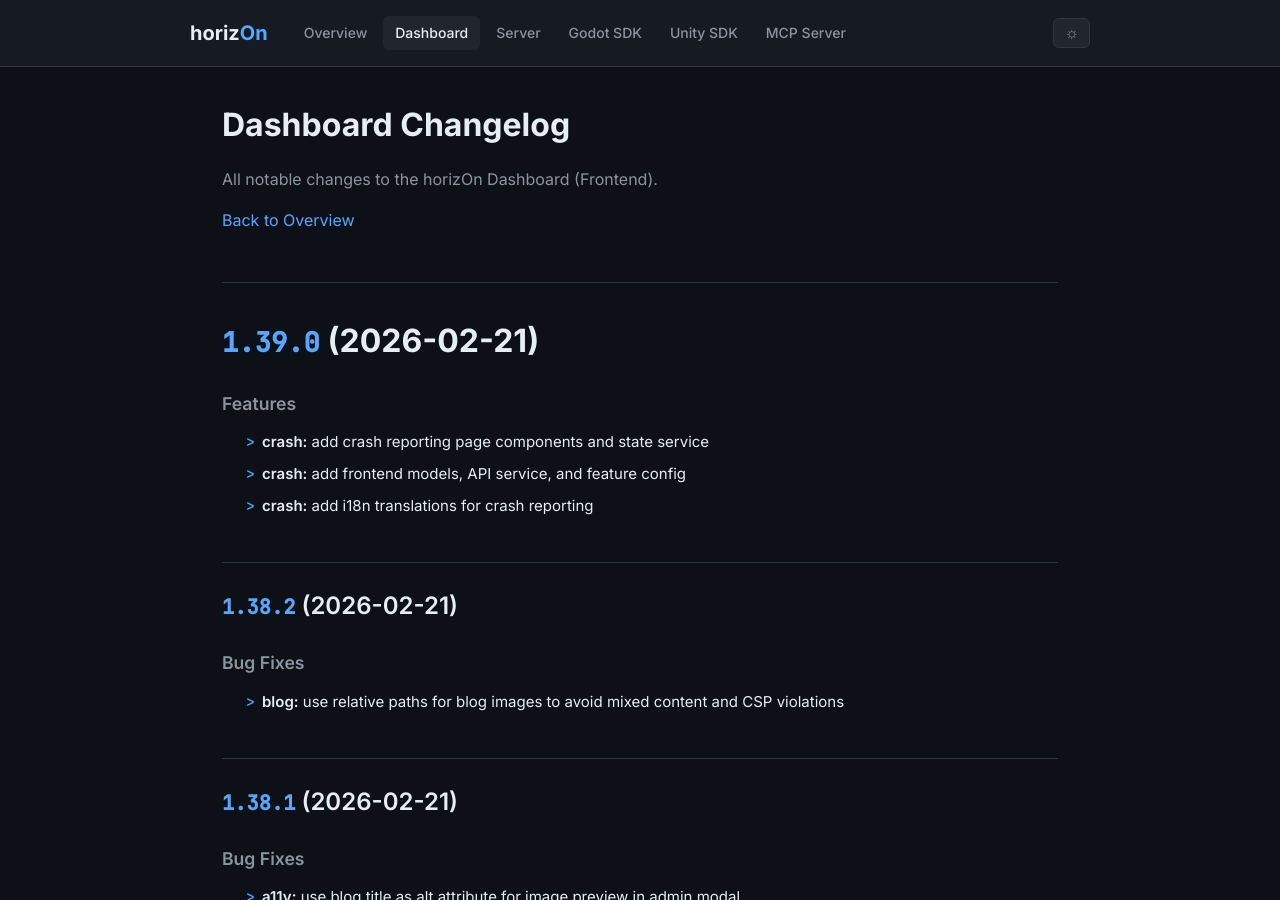
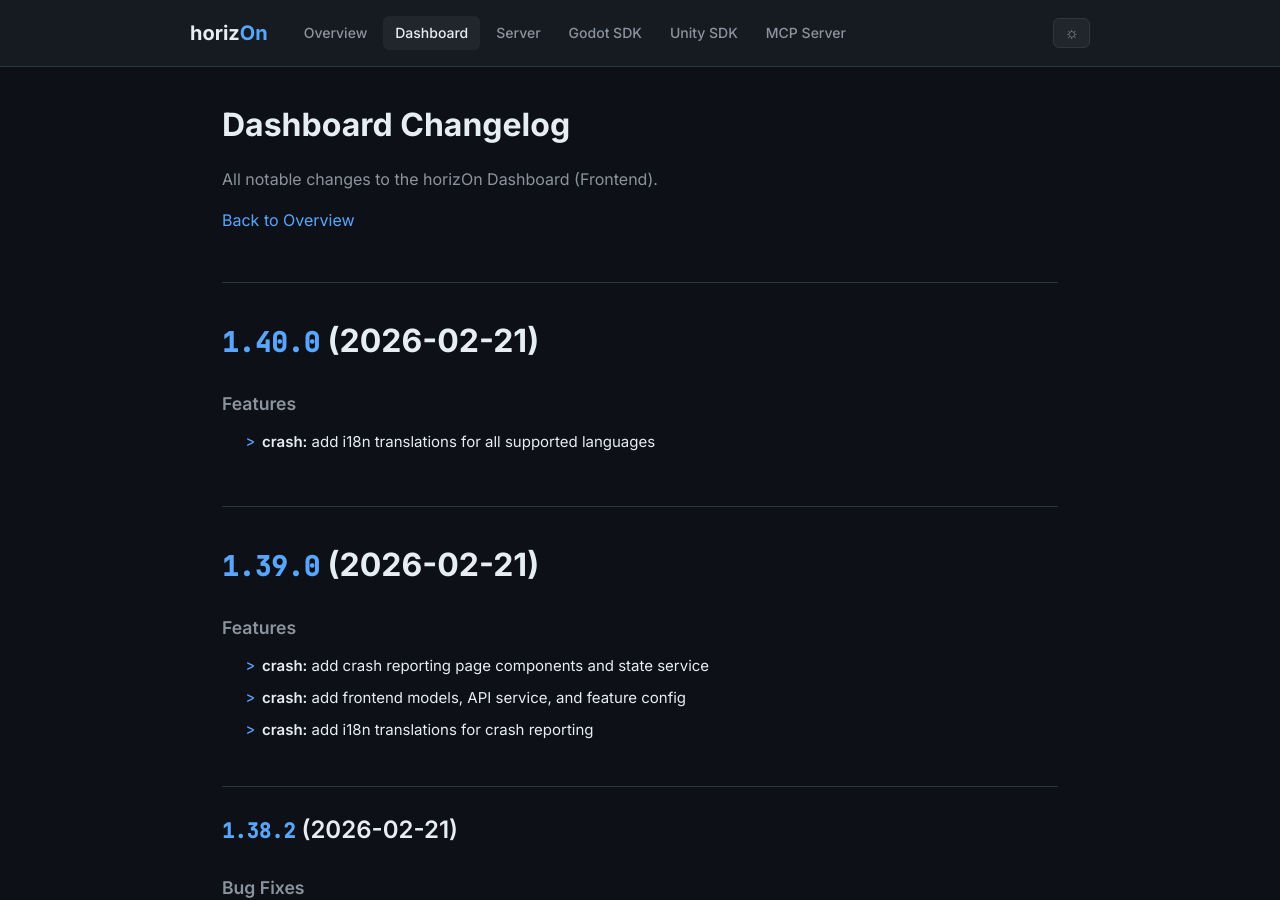
Before and after one commit to ProjectMakersDE/horizOn-Changelog, a Jekyll site: the page built from dashboard-changelog.md, in a window 1280 px wide and 900 px high. Built offline with Jekyll 4.4.1, drawn with Linux system fonts in a browser that asks for light colours.

Commit message:
chore: sync changelogs [skip ci]

```diff
--- a/dashboard-changelog.md
+++ b/dashboard-changelog.md
@@ -8,6 +8,13 @@ title: Dashboard Changelog
 All notable changes to the horizOn Dashboard (Frontend).
 
 [Back to Overview](.)
+
+# [1.40.0](https://github.com/ProjectMakersDE/horizOn-Dashboard/compare/v1.39.0...v1.40.0) (2026-02-21)
+
+
+### Features
+
+* **crash:** add i18n translations for all supported languages ([1d1b2fa](https://github.com/ProjectMakersDE/horizOn-Dashboard/commit/1d1b2faff1094fcc43a73a68bf4d7ba5ab521571))
 
 # [1.39.0](https://github.com/ProjectMakersDE/horizOn-Dashboard/compare/v1.38.2...v1.39.0) (2026-02-21)
 
```
Also changed, not shown: index.md (+1 -1 lines).
